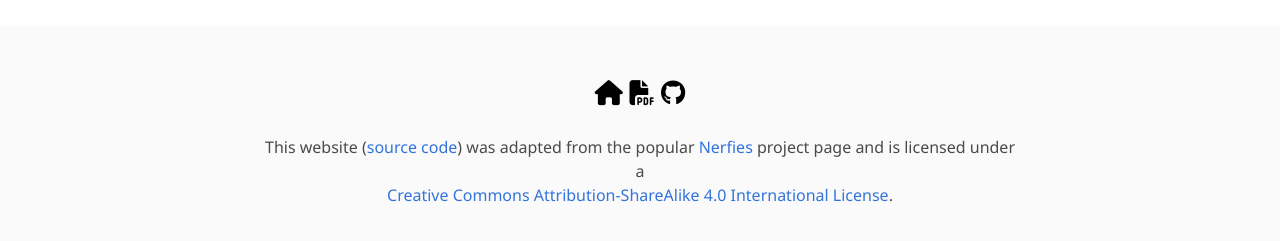
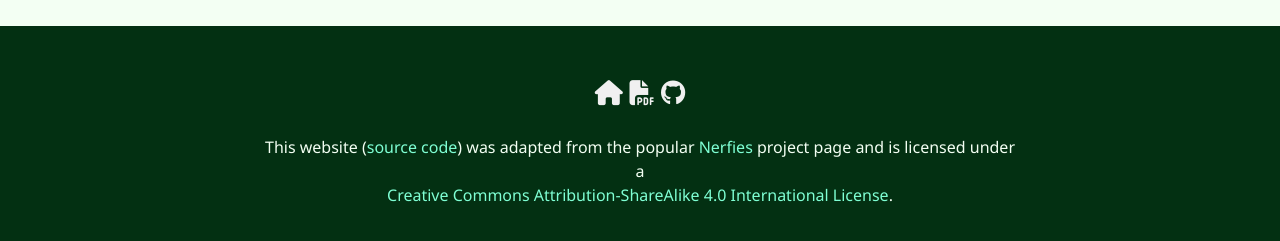
Before and after one commit to connolr3/TeleportationIPD, a plain HTML site: page index.html in a window 1280 px wide. Shown: the part 2021-2262 px from the top of the page. Drawn offline with nearby package versions, Linux system fonts and the light colour scheme; some icons are missing; a web font is replaced by a local one.

Commit message:
add extra css and upload pdf

```diff
--- a/static/css/index.css
+++ b/static/css/index.css
@@ -1,10 +1,20 @@
 body {
     font-family: 'Noto Sans', sans-serif;
+    background-color: #f3fff3;
 }
 
 .footer .icon-link {
     font-size: 25px;
-    color: #000;
+    color: #f0f0f0;
+}
+
+.footer {
+    background-color: #033012;
+    color: #f3fff3;
+}
+
+.footer a {
+    color: aquamarine;
 }
 
 .link-block a {
```
Also changed, not shown: 1 other file.
